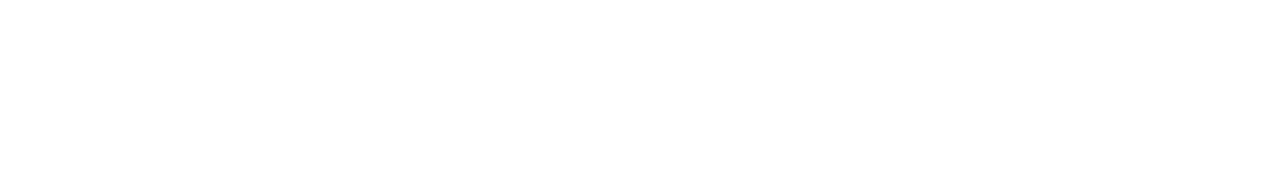
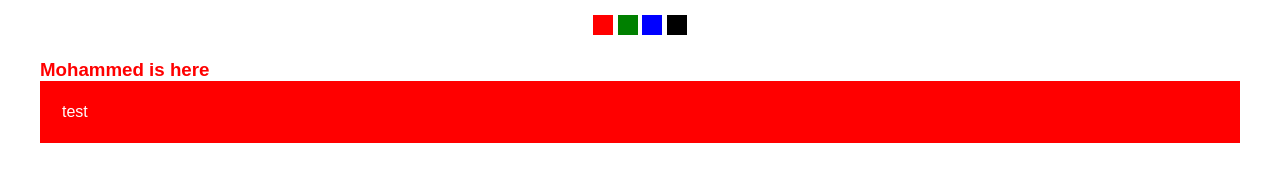
Before and after one commit to javascriptor1/js-training, a plain HTML site: page index.html in a window 1280 px wide. Drawn offline with Linux system fonts and the light colour scheme.

Commit message:
full project commit

```diff
--- a/app.js
+++ b/app.js
@@ -0,0 +1,23 @@
+// Get the value of background color from localstorage
+document.body.classList.add(localStorage.getItem('page-color') || 'red')
+
+let element = document.querySelectorAll('.color-switcher li');
+let classesList =[];
+
+//loop on elements
+
+for ( let i=0 ; i<element.length ; i++){
+
+classesList.push(element[i].getAttribute('data-color'));
+element[i].addEventListener('click',function(){
+    document.body.classList.remove(...classesList)
+    document.body.classList.add(this.getAttribute('data-color'))
+
+    // add date to localstorage
+    localStorage.setItem('page-color',this.getAttribute('data-color'));
+
+
+},false);
+}
+
+console.log(localStorage.getItem('page-color'));
--- a/index.html
+++ b/index.html
@@ -3,9 +3,24 @@
 <head>
     <meta charset="UTF-8">
     <meta name="viewport" content="width=device-width, initial-scale=1.0">
-    <title>Document</title>
+    <link rel="stylesheet" href="style.css">
+    <title> Change Website Colors & Save With Local Storage</title>
 </head>
 <body>
 
+    <div class="container">
+    <ul class="color-switcher">
+        <li data-color="red"></li>
+        <li data-color="green"></li>
+        <li data-color="blue"></li>
+        <li data-color="black"></li>
+    </ul>
+
+    <h3>Mohammed is here</h3>
+    <div>
+        test
+    </div>
+    </div>
+    <script src="app.js"></script>
 </body>
 </html>
--- a/style.css
+++ b/style.css
@@ -0,0 +1,96 @@
+
+*{
+    box-sizing: border-box;
+    padding: 0;
+    margin: 0;
+    list-style: none;
+    font-family: Arial, Helvetica, sans-serif;
+}
+
+body{
+    padding-top: 15px;
+}
+
+.container {
+    margin: 0 auto;
+    width: 1200px;
+}
+
+.container .color-switcher{
+    margin-bottom: 20px;
+    text-align: center;
+
+}
+.container .color-switcher li{
+    width: 20px;
+    height: 20px;
+    cursor: pointer;
+    display: inline-block;
+}
+
+.container .color-switcher li:first-child{
+    background-color:red ;
+}
+.container .color-switcher li:nth-child(2){
+    background-color:green ;
+}
+.container .color-switcher li:nth-child(3){
+    background-color:blue ;
+}
+.container .color-switcher li:last-child{
+    background-color:black;
+}
+
+.container h3{
+    color: red;
+}
+
+.container div{
+    background-color: red;
+    padding: 20px;
+    color: #FFF;
+    border: 2px solid red;
+}
+
+.red .container h3{
+    color: red;
+}
+
+.red .container div{
+    background-color: red;
+    padding: 20px;
+    color: #FFF;
+    border: 2px solid red;
+}
+.green .container h3{
+    color: green;
+}
+
+.green .container div{
+    background-color: green;
+    padding: 20px;
+    color: #FFF;
+    border: 2px solid green;
+}
+.blue .container h3{
+    color: blue;
+}
+
+.blue .container div{
+    background-color: blue;
+    padding: 20px;
+    color: #FFF;
+    border: 2px solid blue;
+}
+
+
+.black .container h3{
+    color: #000;
+}
+
+.black .container div{
+    background-color: black;
+    padding: 20px;
+    color: #FFF;
+    border: 2px solid #000;
+}
```
